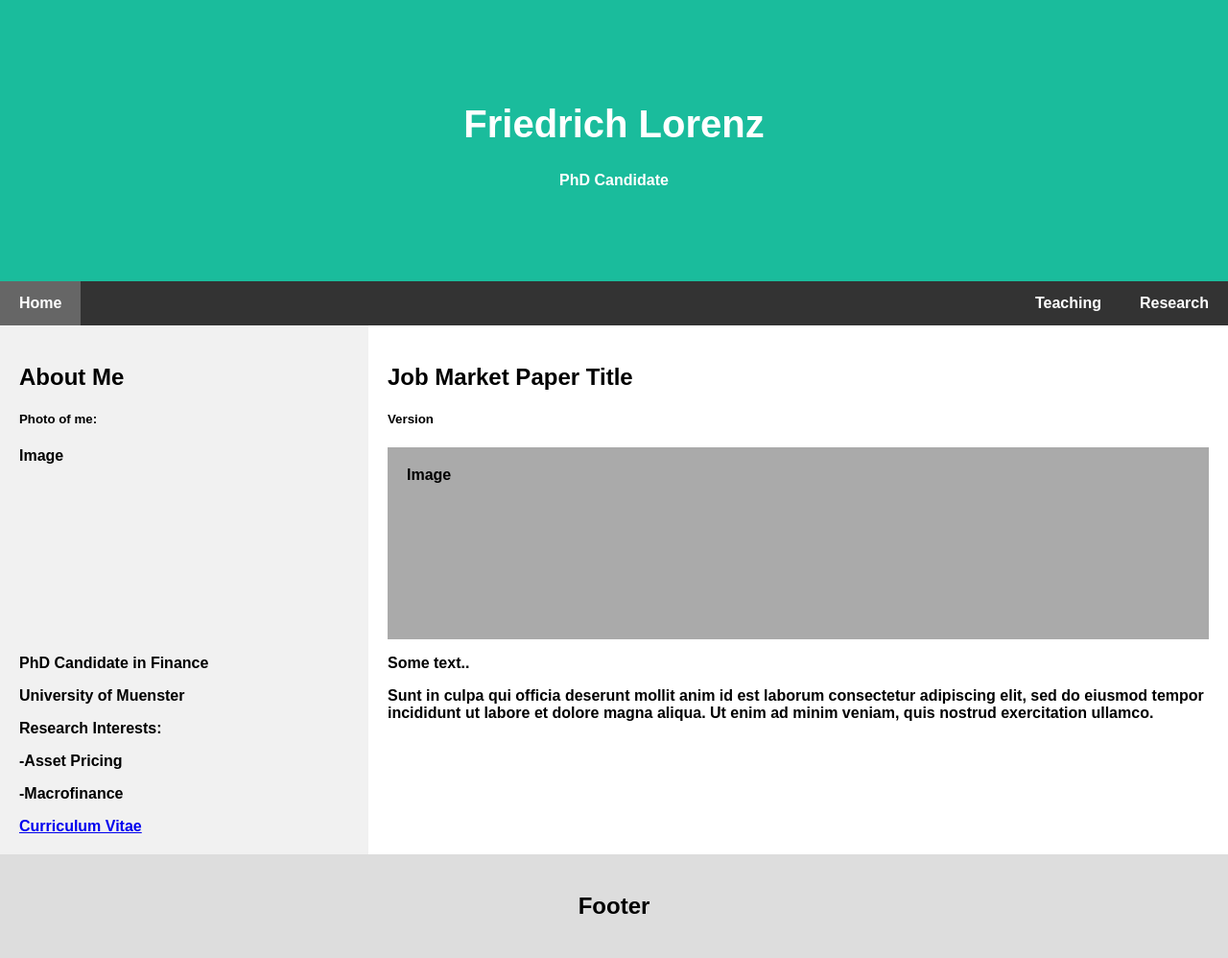
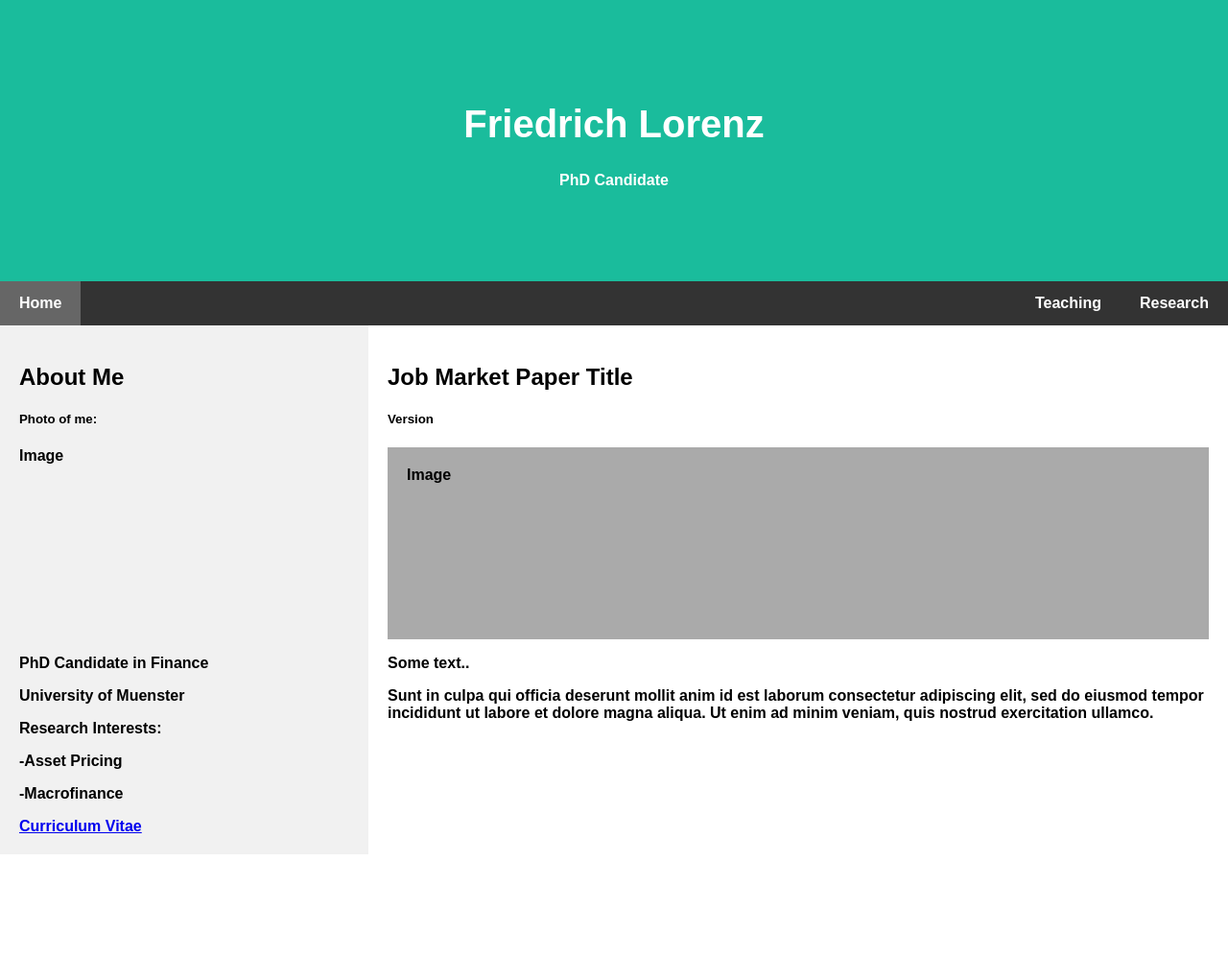
Before and after one commit to frilorde/page, a Jekyll site: the page built from index.html, in a window 1280 px wide. Shown: the whole page at 96% size. Built offline with Jekyll 4.4.1, drawn with Linux system fonts in a browser that asks for light colours; after the commit the page ends 900 px from its top, so only the background shows below that.

Commit message:
Update default.html

```diff
--- a/_layouts/default.html
+++ b/_layouts/default.html
@@ -24,9 +24,6 @@
 
 		</div><!-- /.container -->
 
-		<div class="footer">
-		  <h2>Footer</h2>
-		</div>
 
 		</body>
 	</html>
```
